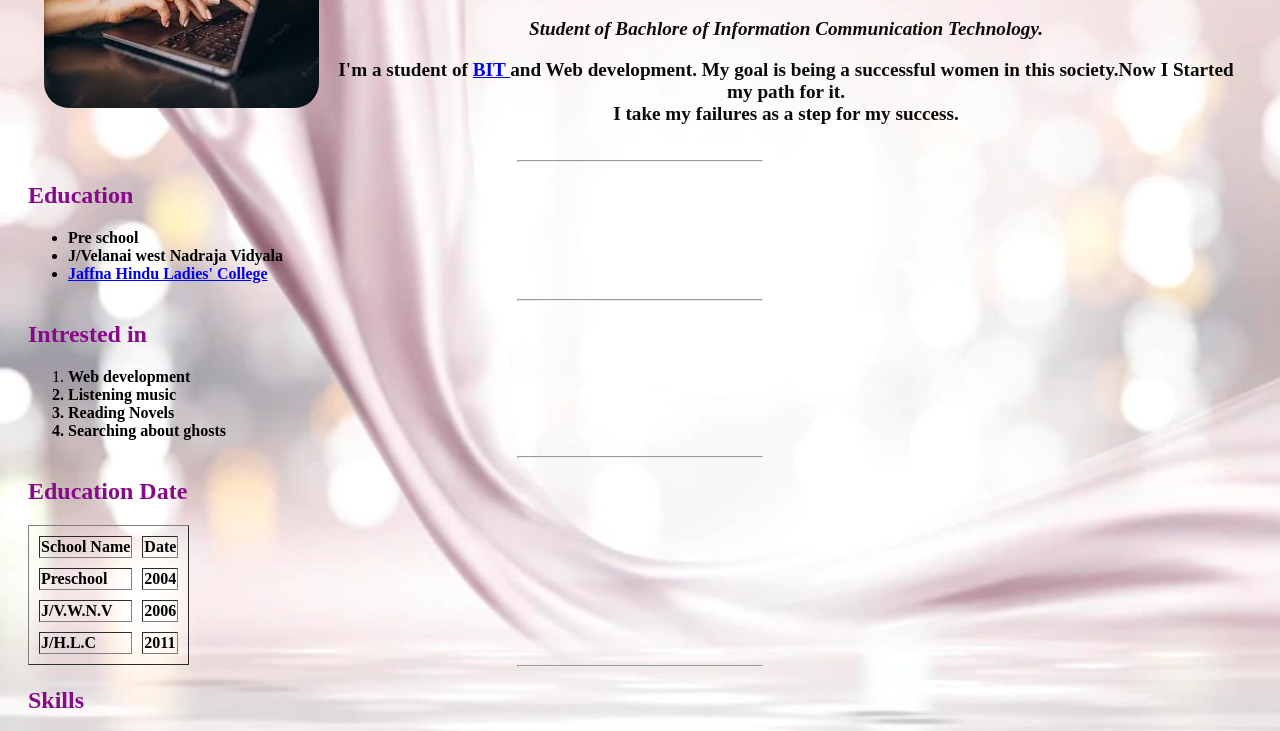
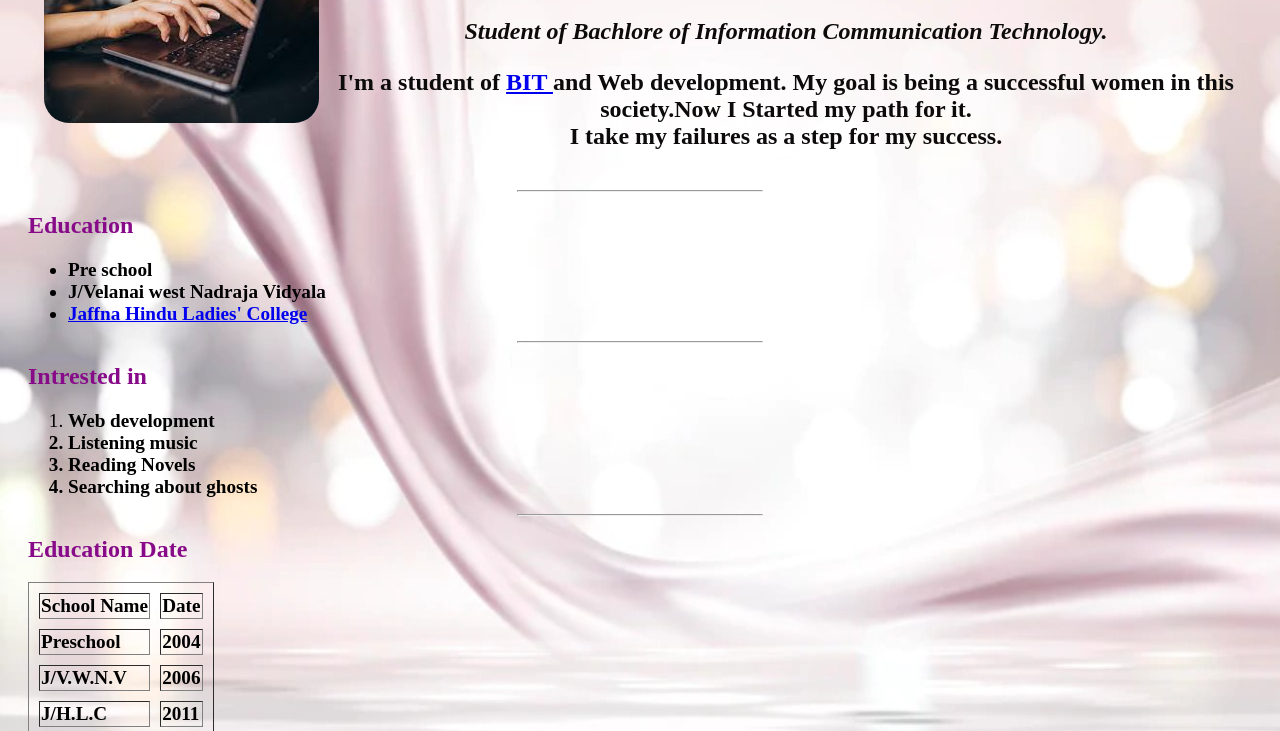
Before and after one commit to jeevi20/Personal-Web, a plain HTML site: page index.html in a window 1280 px wide. Shown: the part 151-882 px from the top of the page. Drawn offline with Linux system fonts and the light colour scheme.

Commit message:
Update style.css

```diff
--- a/style.css
+++ b/style.css
@@ -9,7 +9,7 @@ h1 {
 p {
   color :rgb(12, 10, 10);
   text-align: center;
-  font-size: larger;
+  font-size: x-large;
 }
 
 img{
@@ -43,17 +43,31 @@ body {
   display: inline-block;
   width: 1em;
   margin-left: -1em;
-  font-size: 1.500em; /* 14px/16=0.875em */
+  font-size: larger;
 
 }
 
 li{
-  font-size: medium;
+  font-size: larger;
 
 }
 
 h2 { color: rgb(135 10 137);
 * font-family: "Times New Roman", Times, serif;
 font-weight: bold;
-font-size::first-line
+font-size:first-line;
 }
+
+td{
+  font-size : larger;
+}
+
+a:visited {
+  color:green;
+}
+a:hover {
+  color: orangered;
+}
+a:active {
+  color: blue;
+}
```
